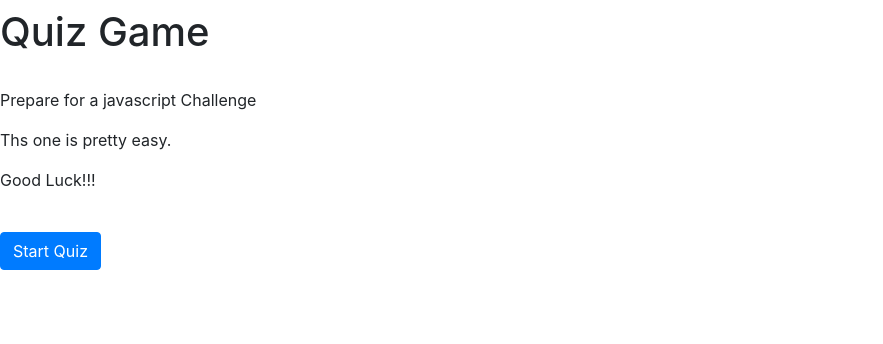
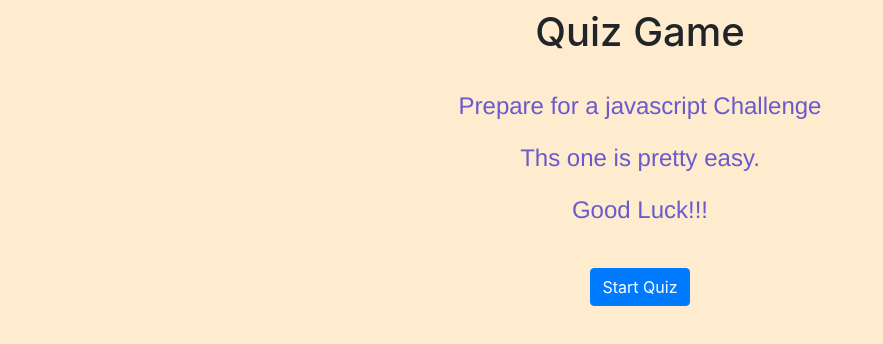
Before and after one commit to rbt00001/QuizGame, a plain HTML site: page index.html in a window 1280 px wide. Shown: the whole page, without its empty margins (0-883 px from the left). Drawn offline with nearby package versions, Linux system fonts and the light colour scheme; files that its build step writes are made by us from their sources; files whose address does not match are found by name.

Commit message:
CSS styling

```diff
--- a/assets/style.css
+++ b/assets/style.css
@@ -1,3 +1,19 @@
-.button {
-    background-color: aqua;
+body {
+    background-color: blanchedalmond;
 }
+
+#container {
+
+    margin: auto;
+    text-align: center;
+}
+
+#para {
+    font-family:'Franklin Gothic Medium', 'Arial Narrow', Arial, sans-serif;
+    font-size: x-large;
+    color: slateblue;
+}
+
+h2 {
+    text-align: right;
+}
```
